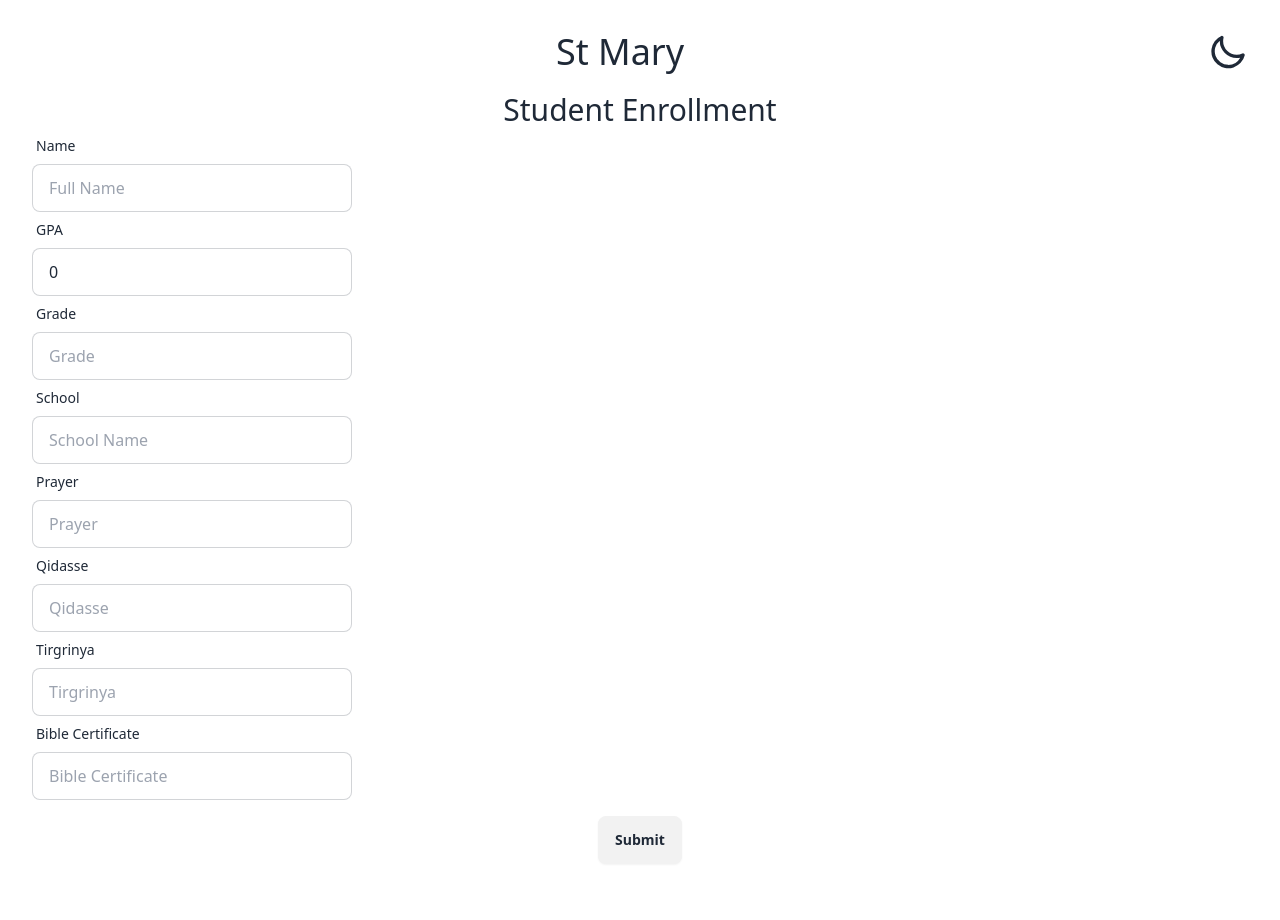
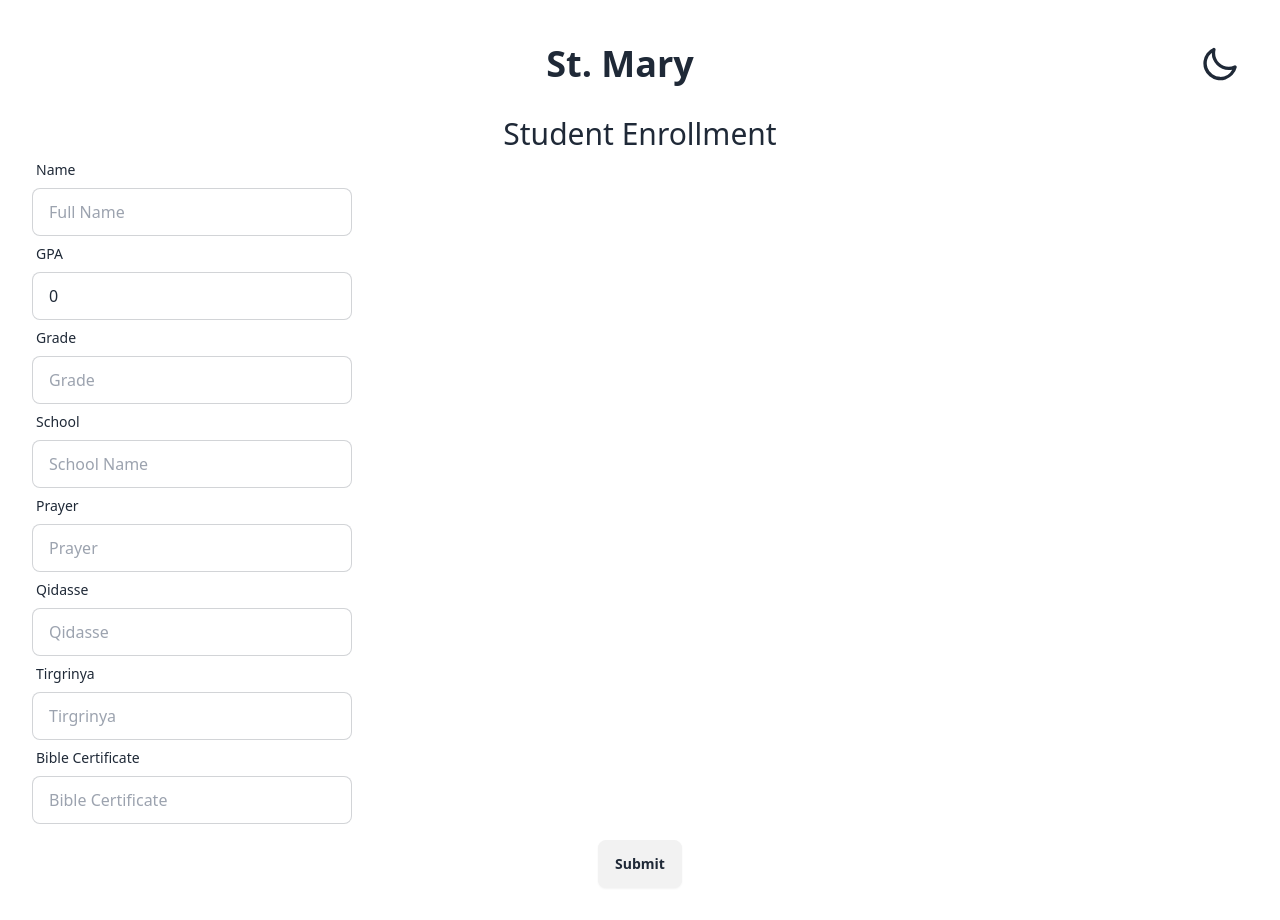
Before and after one commit to littilemike11/Filmon-Project, a React (Vite) app in the folder filmon-project/: page /enroll in a window 1280 px wide. Before the commit the page ends 896 px from the top, so only its background shows below. Built offline with nearby package versions, Linux system fonts and the light colour scheme.

Commit message:
updated nav bars

```diff
--- a/filmon-project/src/App.jsx
+++ b/filmon-project/src/App.jsx
@@ -4,6 +4,7 @@ import StudentForm from "./components/StudentForm"
 import StudentsDisplay from './components/StudentsDisplay'
 import StudentPage from './components/StudentPage'
 import { getStudents } from './services/api'
+import { Link } from 'react-router-dom'
 
 function App() {
   const [students, setStudents] = useState([])
@@ -16,9 +17,15 @@ function App() {
     fetchStudents();
   }, [])
   return (
+
     <>
-      <div className='flex '>
-        <div className='flex-1 text-4xl'>St Mary</div>
+      <div className="navbar bg-base-100">
+
+        <div className="flex-1 justify-center">
+          <Link to={"/"} className="btn btn-ghost text-4xl">St. Mary</Link>
+        </div>
+
+        <div className="flex-none">
           <label className="swap swap-rotate">
             {/* this hidden checkbox controls the state */}
             <input type="checkbox" className="theme-controller" value="light" />
@@ -42,6 +49,9 @@ function App() {
             </svg>
           </label>
         </div>
+      </div>
+
+
 
 
       <StudentsDisplay
--- a/filmon-project/src/components/StudentForm.jsx
+++ b/filmon-project/src/components/StudentForm.jsx
@@ -1,6 +1,7 @@
 import { useState } from "react";
 import { createStudent } from "../services/api"
 import ErrorMessage from "./ErrorMessage";
+import { Link } from "react-router-dom";
 export default function StudentForm() {
     const [newStudent, setNewStudent] = useState({
         Name: "",
@@ -46,8 +47,13 @@ export default function StudentForm() {
     }
     return (
         <>
-            <div className='flex '>
-                <div className='flex-1 text-4xl'>St Mary</div>
+            <div className="navbar bg-base-100">
+
+                <div className="flex-1 justify-center">
+                    <Link to={"/"} className="btn btn-ghost text-4xl">St. Mary</Link>
+                </div>
+
+                <div className="flex-none">
                     <label className="swap swap-rotate">
                         {/* this hidden checkbox controls the state */}
                         <input type="checkbox" className="theme-controller" value="light" />
@@ -70,6 +76,7 @@ export default function StudentForm() {
                                 d="M21.64,13a1,1,0,0,0-1.05-.14,8.05,8.05,0,0,1-3.37.73A8.15,8.15,0,0,1,9.08,5.49a8.59,8.59,0,0,1,.25-2A1,1,0,0,0,8,2.36,10.14,10.14,0,1,0,22,14.05,1,1,0,0,0,21.64,13Zm-9.5,6.69A8.14,8.14,0,0,1,7.08,5.22v.27A10.15,10.15,0,0,0,17.22,15.63a9.79,9.79,0,0,0,2.1-.22A8.11,8.11,0,0,1,12.14,19.73Z" />
                         </svg>
                     </label>
+                </div>
             </div>
             <div className="mt-5 text-3xl">Student Enrollment</div>
             <label className="form-control w-full max-w-xs">
```
Lines whose indentation alone changed are shown as unchanged.
